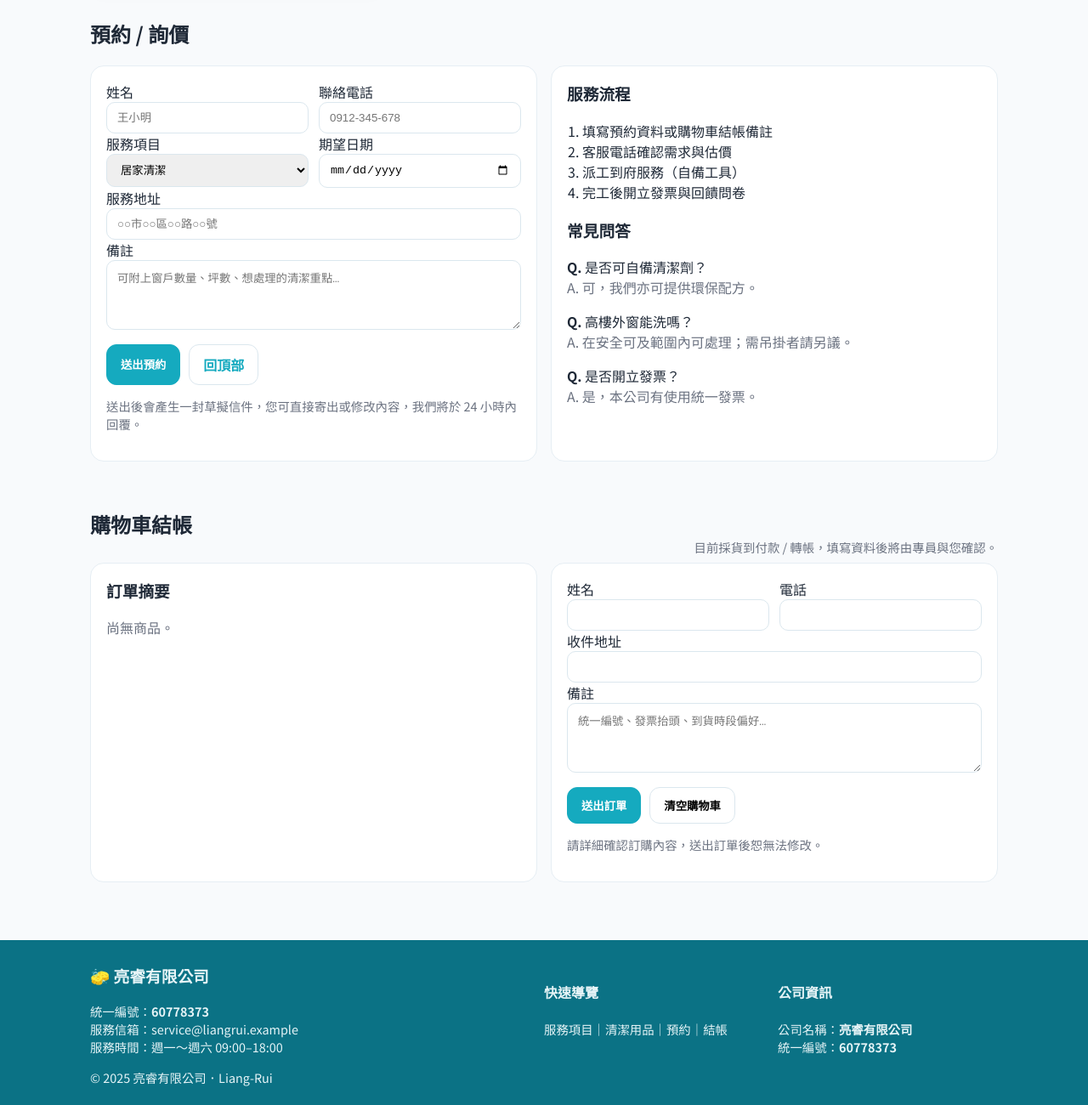
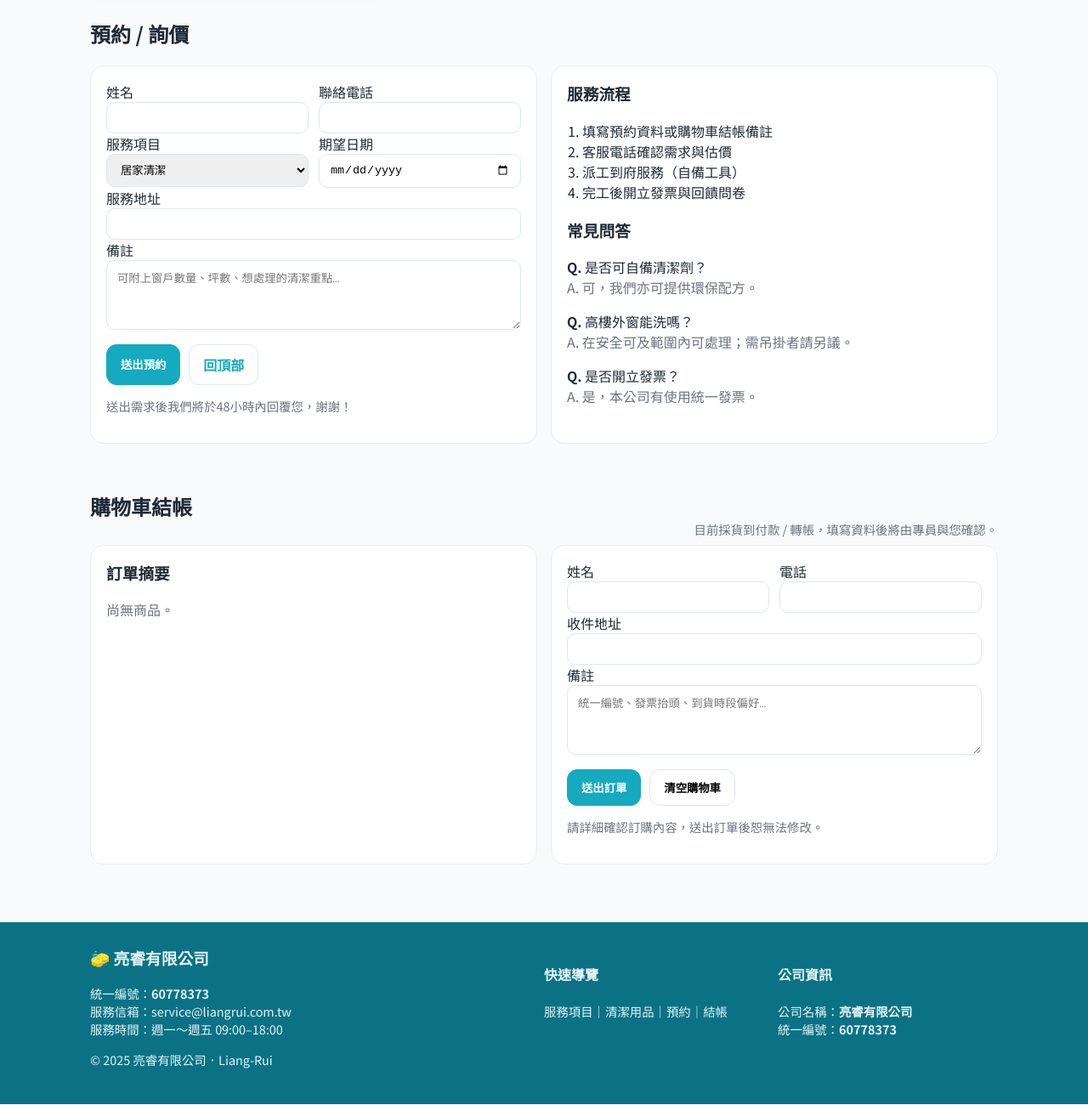
Before and after one commit to eight333/Liang-Rui, a plain HTML site: page index.html in a window 1280 px wide. Shown: the part 1780-3080 px from the top of the page at 85% size. Drawn offline with Linux system fonts and the light colour scheme.

Commit message:
Update index.html

```diff
--- a/index.html
+++ b/index.html
@@ -189,11 +189,11 @@
           <div class="row">
             <div>
               <label>姓名</label>
-              <input class="input" name="name" required placeholder="王小明" />
+              <input class="input" name="name" required placeholder="" />
             </div>
             <div>
               <label>聯絡電話</label>
-              <input class="input" name="phone" required placeholder="0912-345-678" />
+              <input class="input" name="phone" required placeholder="" />
             </div>
           </div>
           <div class="row">
@@ -211,14 +211,14 @@
             </div>
           </div>
           <label>服務地址</label>
-          <input class="input" name="address" placeholder="○○市○○區○○路○○號" />
+          <input class="input" name="address" placeholder="" />
           <label>備註</label>
           <textarea class="input" name="note" rows="4" placeholder="可附上窗戶數量、坪數、想處理的清潔重點…"></textarea>
           <div style="display:flex;gap:10px;flex-wrap:wrap;margin-top:12px">
             <button type="submit" class="btn primary">送出預約</button>
             <a class="btn ghost" href="#">回頂部</a>
           </div>
-          <p class="tiny muted">送出後會產生一封草擬信件，您可直接寄出或修改內容，我們將於 24 小時內回覆。</p>
+          <p class="tiny muted">送出需求後我們將於48小時內回覆您，謝謝！</p>
         </form>
         <div class="surface">
           <h3 style="margin-top:0">服務流程</h3>
@@ -295,7 +295,7 @@
     <div class="container">
       <div>
         <h3 style="margin-top:0">🧽 亮睿有限公司</h3>
-        <p class="tiny">統一編號：<b>60778373</b><br/>服務信箱：service@liangrui.example<br/>服務時間：週一～週六 09:00–18:00</p>
+        <p class="tiny">統一編號：<b>60778373</b><br/>服務信箱：service@liangrui.com.tw<br/>服務時間：週一～週五 09:00–18:00</p>
         <p class="tiny">© <span id="year"></span> 亮睿有限公司．Liang-Rui</p>
       </div>
       <div>
```
